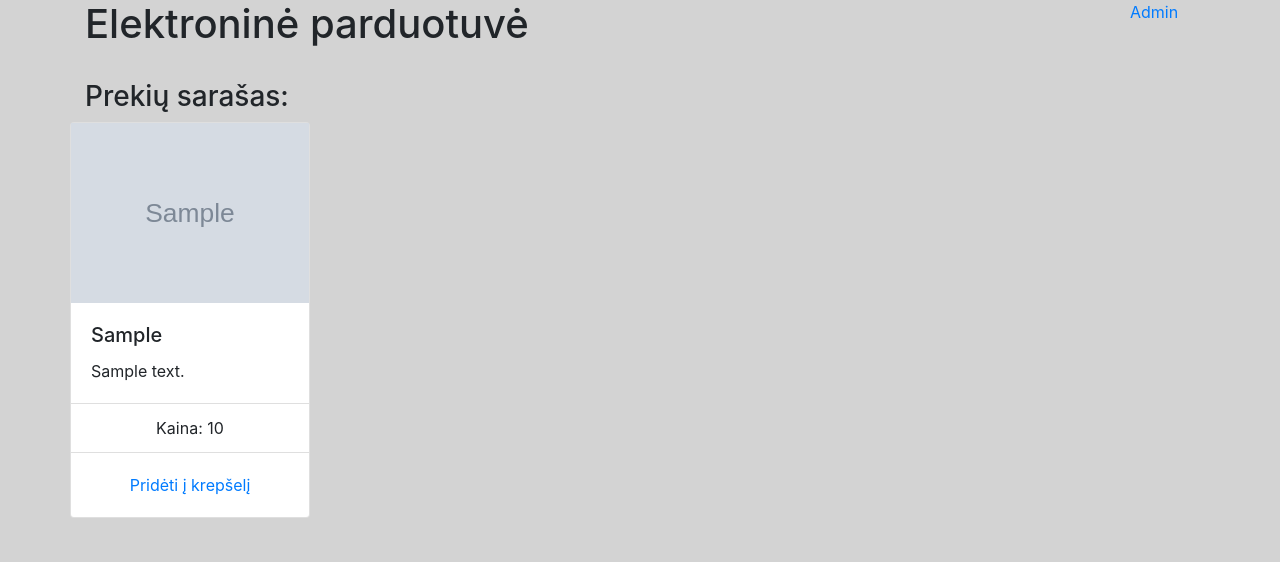
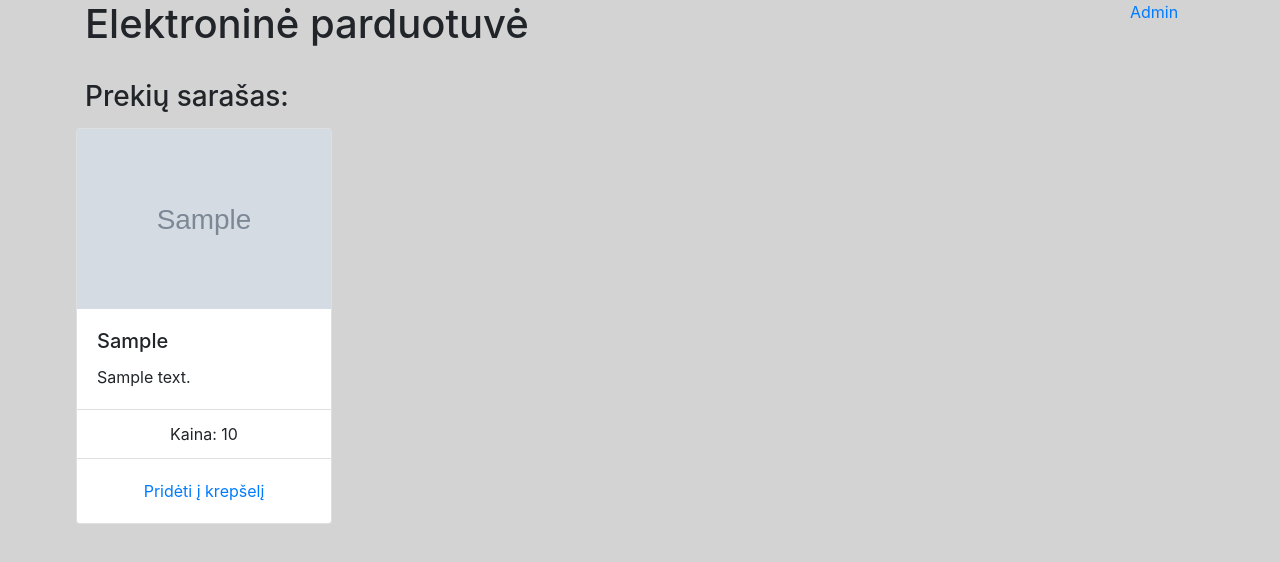
Before and after one commit to puzikas/eshop2, a PHP site: page / in a window 1280 px wide. Shown: the top 562 px of the page. Run offline with PHP 8.4, Linux system fonts and the light colour scheme; tables that the repository leaves empty or names only in its code hold one stand-in row (values such as "Sample post"); grey boxes marked "Sample" are stand-in pictures.

Commit message:
Update view/index.php

```diff
--- a/view/index.php
+++ b/view/index.php
@@ -26,7 +26,7 @@
 
 
 <?php foreach($products as $product) { ?>
-			<div class="card" style="width: 15rem;">
+			<div class="card" style="width: 16rem; margin: 6px;">
 			<img alt="<?= $product['product'] ?>" height="180" src="<?= $product['image'] ?>">
 				<div class="card-body">
 					<h5 class="card-title"><?= $product['product']?></h5>
```
